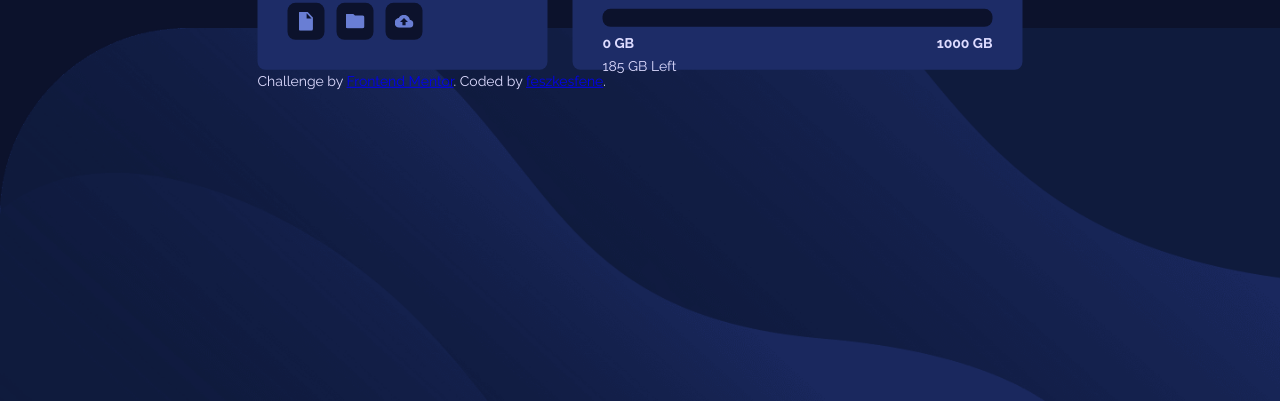
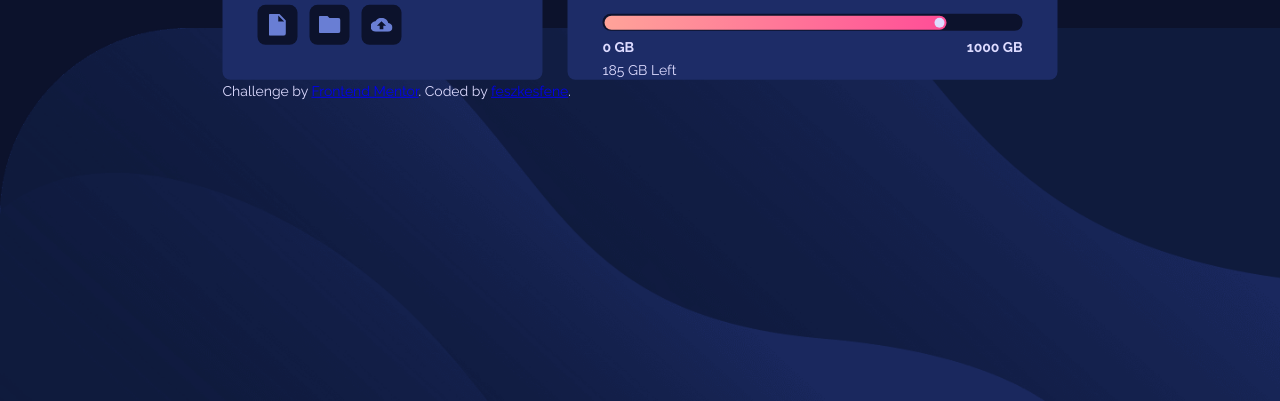
Before and after one commit to feszkesfene/challenge-3, a plain HTML site: page index.html in a window 1280 px wide. Shown: the part 399-800 px from the top of the page. Drawn offline with Linux system fonts and the light colour scheme.

Commit message:
changed sizes of boxes and icons

```diff
--- a/sass/_layout.scss
+++ b/sass/_layout.scss
@@ -23,7 +23,7 @@
 .icon,
 .data {
     background-color: $blue-dark;
-    padding: 3rem;
+    padding: 3.5rem;
 
 }
 
@@ -31,13 +31,13 @@
     display: flex;
     flex-direction: column;
     justify-content: space-between;
-    width: 29rem;
-    height: 16rem;
+    width: 32rem;
+    height: 18rem;
     margin-right: 2.5rem;
-    border-radius: .8rem 8rem .8rem .8rem;
+    border-radius: .8rem 10rem .8rem .8rem;
 
     &__logo img {
-        height: 3rem;
+        height: 4rem;
     }
 
     &__sub {
@@ -46,8 +46,8 @@
 
     &__box {
         display: flex;
-        width: 3.7rem;
-        height: 3.7rem;
+        width: 4rem;
+        height: 4rem;
         padding: .9rem;
         border-radius: .8rem;
         background-color: $blue-darkest;
@@ -66,9 +66,10 @@
 }
 
 .data {
-    width: 45rem;
-    height: 12.5rem;
+    width: 49rem;
+    height: 13.5rem;
     border-radius: .8rem;
+    // position: relative;
 
     &__text span {
         font-weight: 700;
@@ -76,19 +77,37 @@
 
     &__line {
         width: 100%;
-        height: 1.8rem;
+        height: 1.7rem;
         background-color: $blue-darkest;
         border-radius: .8rem;
         margin: 1.2rem 0 .5rem 0;
         z-index: 180;
-    }
+        position: relative;
+        //display: hidden;
 
-    &__line::before {
-        width: 81.5%;
-        height: 1.3rem;
-        background-color: linear-gradient(to right, $pink-light, $pink-dark);
-        z-index: 185;
+        &::before {
+            position: absolute;
+            content: "";
+            top: 2px;
+            left: 2px;
+            width: 81.5%;
+            height: 1.4rem;
+            background: linear-gradient(to right, $pink-light, $pink-dark);
+            border-radius: .8rem;
+            z-index: 185;
+        }
 
+        &::after {
+            position: absolute;
+            content: "";
+            top: 4px;
+            left: 79%;
+            width: 1rem;
+            height: 1rem;
+            background: $blue-pale;
+            border-radius: 50%;
+            z-index: 185;
+        }
     }
 
     &__stats {
```
Also changed, not shown: sass/main.css, 1 other file.
